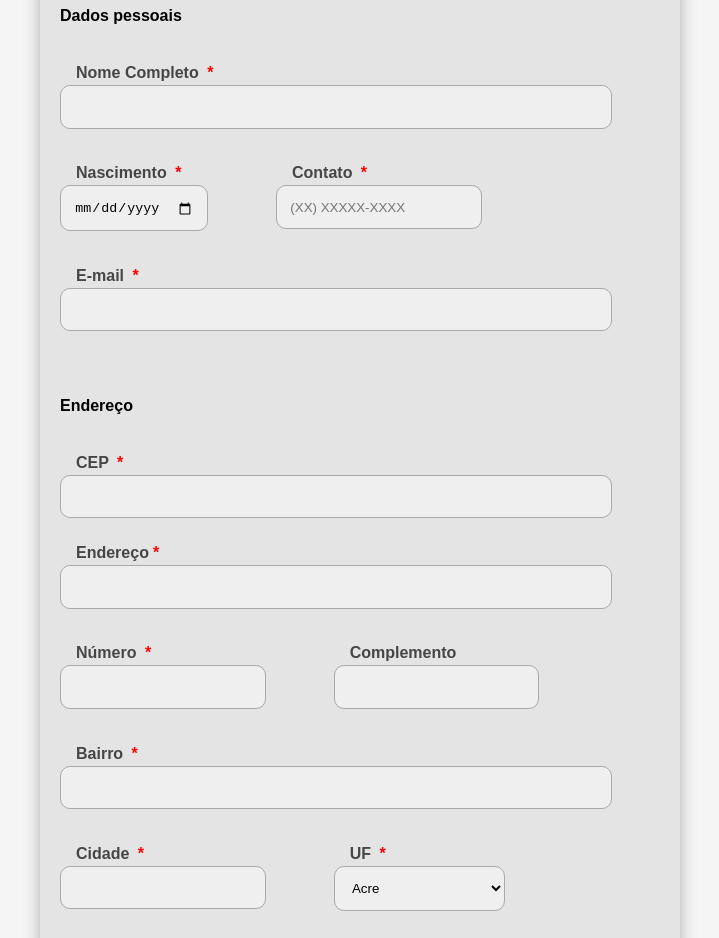
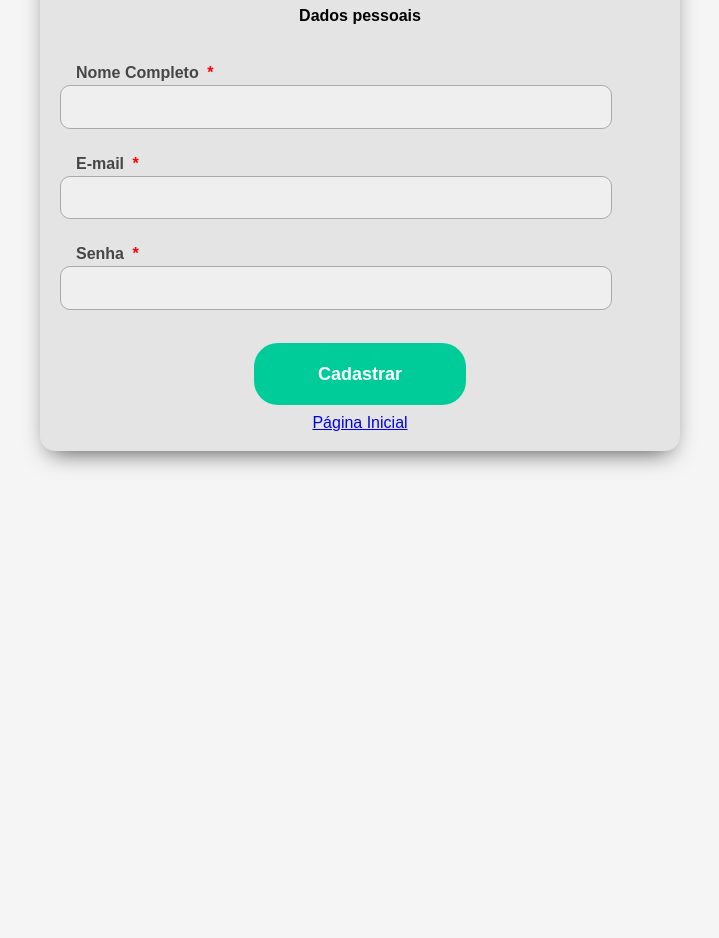
Before and after one commit to Elianehenri/ChicBeauty-02, a plain HTML site: page pages/registerUser.html in a window 1280 px wide. Shown: the part 145-1083 px from the top of the page, without its empty margins (280-999 px from the left). After the commit the page ends 800 px from the top, so only its background shows below. Drawn offline with Linux system fonts and the light colour scheme.

Commit message:
revisao-cadastrouser

```diff
--- a/css/registerUser.css
+++ b/css/registerUser.css
@@ -6,14 +6,6 @@
     padding: 20px; /* Adiciona espaçamento interno */
     border-radius: 15px; /* Adiciona cantos arredondados */
     box-shadow: 0 10px 25px -10px rgba(0, 0, 0, 0.75); /* Adiciona sombra */
-
-}
-
-.principal__titulo {
-    font-style: normal;
-    font-weight: 700;
-    font-size: 26px;
-    color: var(--preto);
 }
 
 .principal__subtitulo {
@@ -21,12 +13,13 @@
     line-height: 26px;
     color: var(--preto);
     margin: 48px 0 32px 0;
+    text-align: center;
 }
 
 .campo__etiqueta {
     display: block;
     font-weight: 700;
-     line-height: 24px;
+    line-height: 24px;
     color: var(--cinza);
     margin-left: 1em;
 }
@@ -39,20 +32,17 @@
     margin-bottom: 1em; /* Adiciona espaço abaixo de cada campo */
     background-color: var(--cinza-input); /* Cor de fundo para os campos de entrada */
 }
+
 .required {
     color: var(--color-erro); /* Cor vermelha para o asterisco */
     margin-left: 0.25em; /* Pequeno espaçamento à esquerda */
     font-weight: bold; /* Negrito para destaque */
 }
+
 .formulario__campo {
     margin: 9.6px 48px 9.6px 0;
     display: flex;
     flex-direction: column; /* Altera para coluna em dispositivos móveis */
-}
-
-.formulario__dupla {
-    display: flex;
-    gap: 20px; /* Espaçamento entre os campos duplos */
 }
 
 /* Contêiner para o botão e o link "Início" */
@@ -85,19 +75,6 @@
     background-color: var(--primary-color); /* Altera a cor de fundo ao passar o mouse */
 }
 
-
-.formulario__erro {
-    display: flex;
-    margin-top: .5em;
-    align-items: center;
-}
-
-.erro__texto {
-    font-size: 12px;
-    line-height: 18px;
-    color: var(--color-erro);
-}
-
 .error-message {
     color: var(--color-erro); /* Cor vermelha para mensagens de erro */
     font-size: 12px;
@@ -110,11 +87,6 @@
         width: 90vw;
         margin: 40px auto 48px auto;
         padding: 15px;
-    }
-
-    .principal__titulo {
-        font-size: 22px;
-        text-align: center;
     }
 
     .principal__subtitulo {
@@ -136,20 +108,8 @@
         margin: 8px 0;
     }
 
-    .formulario__dupla {
-        flex-direction: column;
-        gap: 10px;
-    }
-
     .formulario__botao {
         padding: 12px 48px;
         font-size: 18px;
     }
-
-    .inicio__link {
-        font-size: 14px;
-        text-align: center;
-        width: 100%;
-        display: block;
-    }
 }
--- a/pages/registerUser.html
+++ b/pages/registerUser.html
@@ -1,4 +1,3 @@
-
 <!DOCTYPE html>
 <html lang="pt-br">
 
@@ -20,88 +19,20 @@
                 <label class="campo__etiqueta" for="nome">Nome Completo <span class="required">*</span></label>
                 <input name="nome" id="nome" class="campo__escrita" required />
             </div>
-            <div class="formulario__dupla">
-                <div class="formulario__campo">
-                    <label class="campo__etiqueta" for="nascimento">Nascimento <span class="required">*</span></label>
-                    <input name="nascimento" id="nascimento" type="date" class="campo__escrita" required />
-                    <div id="idadeError" class="error-message" style="display: none;">Você deve ser maior de 18 anos para se cadastrar.</div>
 
-                </div>
-
-                <div class="formulario__campo">
-                    <label class="campo__etiqueta" for="telefone">Contato <span class="required">*</span></label>
-                    <input name="telefone" id="telefone" type="tel" placeholder="(XX) XXXXX-XXXX" class="campo__escrita" required />
-                </div>
-            </div>
             <div class="formulario__campo">
                 <label class="campo__etiqueta" for="email">E-mail <span class="required">*</span></label>
                 <input name="email" id="email" type="email" class="campo__escrita" required />
                 <div id="emailError" class="error-message" style="display: none;">Por favor, insira um e-mail válido.</div>
             </div>
 
-            <h3 class="principal__subtitulo">Endereço </h3>
+            <!-- Campo de Senha -->
             <div class="formulario__campo">
-                <label class="campo__etiqueta" for="cep">CEP <span class="required">*</span></label>
-                <input name="cep" id="cep" class="campo__escrita" required />
-                <div id="erro"></div>
+                <label class="campo__etiqueta" for="senha">Senha <span class="required">*</span></label>
+                <input name="senha" id="senha" type="password" class="campo__escrita" required />
             </div>
-            <div class="formulario__campo">
-                <label class="campo__etiqueta" for="endereco">Endereço<span class="required">*</span></label>
-                <input name="endereco" id="endereco" class="campo__escrita" required />
-            </div>
-            <div class="formulario__dupla">
-                <div class="formulario__campo">
-                    <label class="campo__etiqueta" for="numero">Número <span class="required">*</span></label>
-                    <input name="numero" id="numero" class="campo__escrita" required />
-                </div>
-                <div class="formulario__campo">
-                    <label class="campo__etiqueta" for="complemento">Complemento</label>
-                    <input name="complemento" id="complemento" class="campo__escrita" />
-                </div>
-            </div>
-            <div class="formulario__campo">
-                <label class="campo__etiqueta" for="bairro">Bairro <span class="required">*</span></label>
-                <input name="bairro" id="bairro" class="campo__escrita" required />
-            </div>
-            <div class="formulario__dupla">
-                <div class="formulario__campo">
-                    <label class="campo__etiqueta" for="cidade">Cidade <span class="required">*</span></label>
-                    <input name="cidade" id="cidade" class="campo__escrita" required />
-                </div>
-                <div class="formulario__campo">
-                    <label class="campo__etiqueta" for="estado">UF <span class="required">*</span></label>
-                    <select id="estado" name="estado" class="campo__escrita">
-                        <option value="AC">Acre</option>
-                        <option value="AL">Alagoas</option>
-                        <option value="AP">Amapá</option>
-                        <option value="AM">Amazonas</option>
-                        <option value="BA">Bahia</option>
-                        <option value="CE">Ceará</option>
-                        <option value="DF">Distrito Federal</option>
-                        <option value="ES">Espírito Santo</option>
-                        <option value="GO">Goiás</option>
-                        <option value="MA">Maranhão</option>
-                        <option value="MT">Mato Grosso</option>
-                        <option value="MS">Mato Grosso do Sul</option>
-                        <option value="MG">Minas Gerais</option>
-                        <option value="PA">Pará</option>
-                        <option value="PB">Paraíba</option>
-                        <option value="PR">Paraná</option>
-                        <option value="PE">Pernambuco</option>
-                        <option value="PI">Piauí</option>
-                        <option value="RJ">Rio de Janeiro</option>
-                        <option value="RN">Rio Grande do Norte</option>
-                        <option value="RS">Rio Grande do Sul</option>
-                        <option value="RO">Rondônia</option>
-                        <option value="RR">Roraima</option>
-                        <option value="SC">Santa Catarina</option>
-                        <option value="SP">São Paulo</option>
-                        <option value="SE">Sergipe</option>
-                        <option value="TO">Tocantins</option>
-                        <option value="EX">Estrangeiro</option>
-                    </select>
-                </div>
-            </div>
+
+
             <!-- Botão de envio e link de início -->
             <div class="formulario__acoes">
                 <input type="submit" value="Cadastrar" class="formulario__botao" id="enviar">
```
